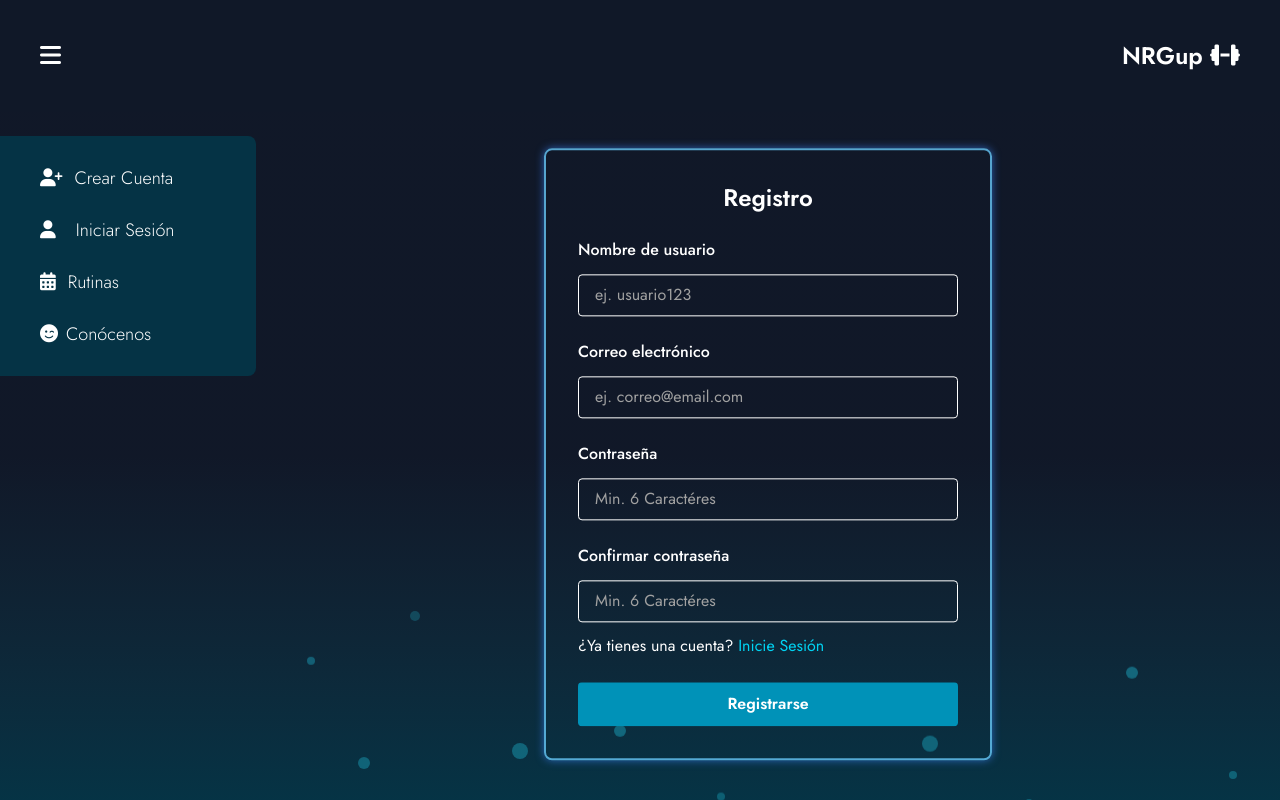
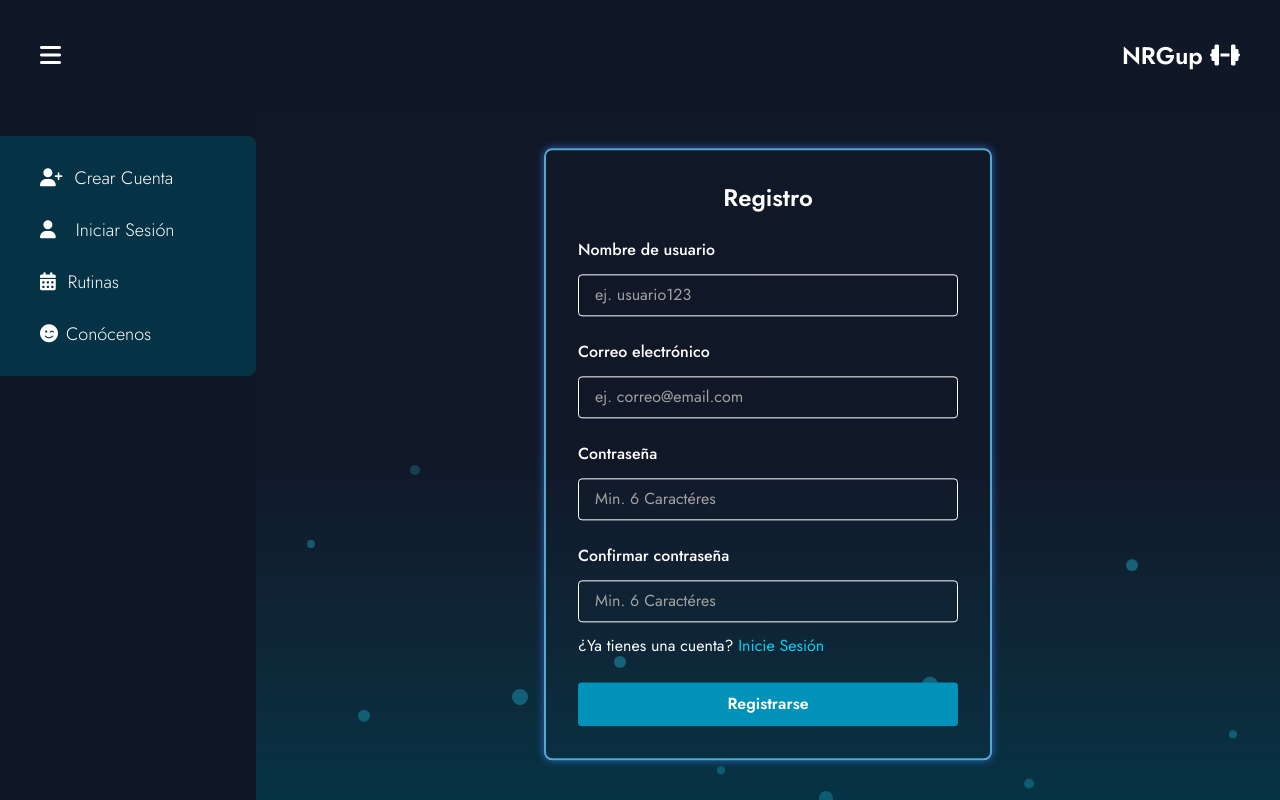
Before and after one commit to Alontop/nrgup, an Angular app: page / in a window 1280 px wide. Both pictures are taken after a click on the button "Toggle sidebar". Built offline with nearby package versions, Linux system fonts and the light colour scheme.

Commit message:
Corrección de colores y animaciones

```diff
--- a/src/app/aside-navbar/aside-navbar.component.html
+++ b/src/app/aside-navbar/aside-navbar.component.html
@@ -1,6 +1,4 @@
-<div
-  class="bg-gradient-to-b from-gray-900 via-gray-900 to-cyan-950 h-full flex"
->
+<div class="bg-gray-900 h-full flex">
   <!-- Barra lateral -->
   <aside
     class="w-64 h-60 bg-cyan-950 text-white rounded-tr-lg rounded-br-lg mt-6 flex flex-col justify-center"
--- a/src/app/login/login.component.html
+++ b/src/app/login/login.component.html
@@ -8,7 +8,7 @@
       opacity: 1;
     }
     100% {
-      transform: translateY(-400px);
+      transform: translateY(-500px);
       opacity: 0;
     }
   }
@@ -28,7 +28,7 @@
       transform: translateY(0);
     }
     50% {
-      transform: translateY(-5px); /* sube un poco */
+      transform: translateY(-5px);
     }
   }
 
--- a/src/app/registro/registro.component.html
+++ b/src/app/registro/registro.component.html
@@ -8,7 +8,7 @@
       opacity: 1;
     }
     100% {
-      transform: translateY(-300px);
+      transform: translateY(-500px);
       opacity: 0;
     }
   }
@@ -29,7 +29,7 @@
       transform: translateY(0);
     }
     50% {
-      transform: translateY(-5px); /* sube un poco */
+      transform: translateY(-5px);
     }
   }
 
@@ -41,7 +41,6 @@
 <div
   class="relative bg-gradient-to-b from-gray-900 via-gray-900 to-cyan-950 h-full flex justify-center overflow-hidden"
 >
-  <!-- Capa de burbujas flotantes detrás -->
   <div class="absolute inset-0 z-0">
     <span
       class="bubble w-2 h-2 left-[5%]"
@@ -89,7 +88,6 @@
     ></span>
   </div>
 
-  <!-- Contenido del bloque sin moverse -->
   <div class="relative z-10 flotar">
     <app-bloque-registro></app-bloque-registro>
   </div>
```
